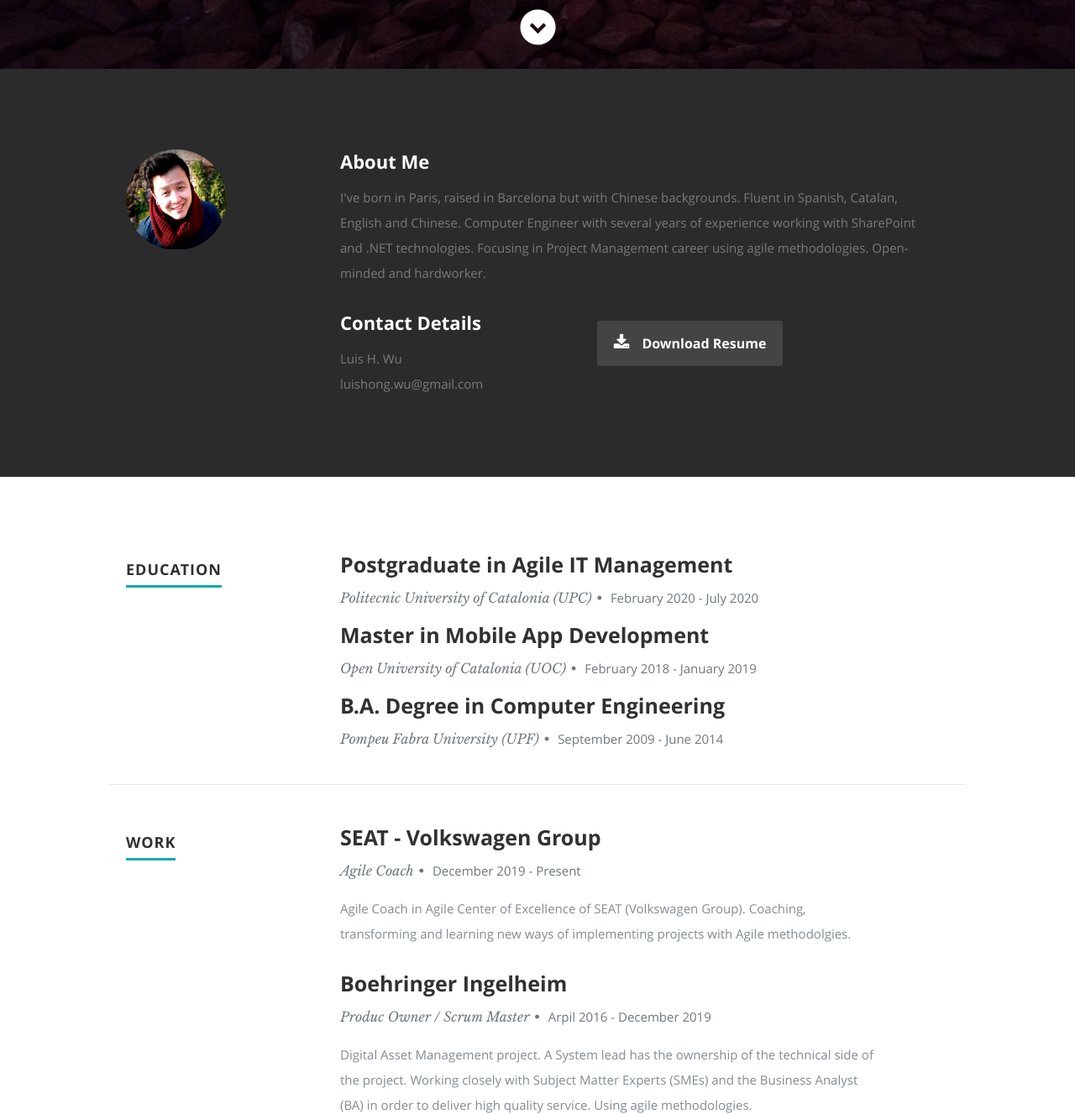
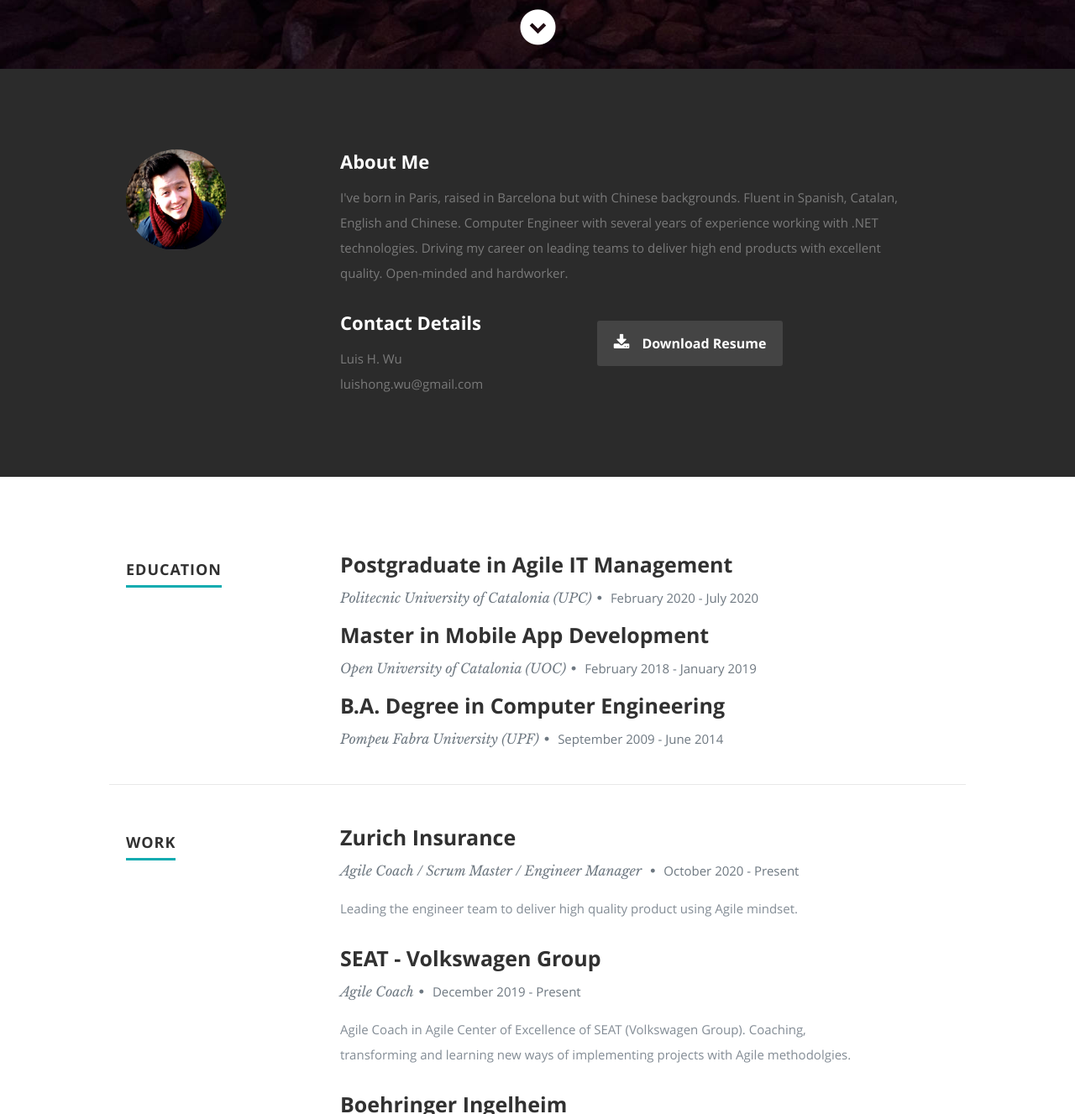
Before and after one commit to Otashi/luiswu.github.io, a plain HTML site: page index.html in a window 1280 px wide. Shown: the part 718-2045 px from the top of the page at 84% size. Drawn offline with nearby package versions, Linux system fonts and the light colour scheme.

Commit message:
Update index.html

```diff
--- a/index.html
+++ b/index.html
@@ -70,7 +70,7 @@
       <div class="row banner">
          <div class="banner-text">
             <h1 class="responsive-headline">Luis H. Wu</h1>
-            <h3>I'm a Barcelona based <span>IT Engineer</span>, <span>Technology addict</span> and <span>Agile evangelist</span> working as <span>Agile Coach</span> in top automotive group<a class="smoothscroll" href="#about"> start scrolling</a>
+            <h3>I'm a Barcelona based <span>IT Engineer</span>, <span>Technology addict</span> and <span>Agile evangelist</span> working as <span>Agile Coach / Scrum Master & Engineer Manager</span> in complex IT porducts<a class="smoothscroll" href="#about"> start scrolling</a>
             and learn more <a class="smoothscroll" href="#about">about me</a>.</h3>
             <hr />
             <ul class="social">
@@ -78,7 +78,7 @@
                <li><a href="https://twitter.com/LuisHWu" target="_blank"><i class="fa fa-twitter"></i></a></li>
                <li><a href="https://www.linkedin.com/in/luiswu/" target="_blank"><i class="fa fa-linkedin"></i></a></li>
                <li><a href="https://www.instagram.com/luishwu/" target="_blank"><i class="fa fa-instagram"></i></a></li>
-               <li><a href="https://github.com/Otashi" target="_blank"><i class="fa fa-github"></i></a></li>
+               <li><a href="https://github.com/LuisWu" target="_blank"><i class="fa fa-github"></i></a></li>
                <li><a href="skype:otashi86?userinfo"><i class="fa fa-skype"></i></a></li>
             </ul>
          </div>
@@ -108,7 +108,7 @@
             <h2>About Me</h2>
 
             <p>I've born in Paris, raised in Barcelona but with Chinese backgrounds. Fluent in Spanish, Catalan, English and Chinese. Computer Engineer with several years of experience
-               working with SharePoint and .NET technologies. Focusing in Project Management career using agile methodologies. Open-minded and hardworker.
+               working with .NET technologies. Driving my career on leading teams to deliver high end products with excellent quality. Open-minded and hardworker.
             </p>
 
             <div class="row">
@@ -126,7 +126,7 @@
 
                <div class="columns download">
                   <p>
-                     <a href="http://luishwu.com/cv/LuisWu.pdf" class="button" target="_blank"><i class="fa fa-download"></i>Download Resume</a>
+                     <a href="https://drive.google.com/file/d/1cM0iJsiRSSalbK_3sw2xMhS-5PoT1KJj/view?usp=sharing" class="button" target="_blank"><i class="fa fa-download"></i>Download Resume</a>
                   </p>
                </div>
 
@@ -201,6 +201,19 @@
          </div>
 
          <div class="nine columns main-col">
+		  <div class="row item">
+               <div class="twelve columns">
+
+                  <h3>Zurich Insurance</h3>
+                  <p class="info">Agile Coach / Scrum Master / Engineer Manager <span>&bull;</span> <em class="date">October 2020 - Present</em></p>
+
+                  <p>
+                     Leading the engineer team to deliver high quality product using Agile mindset.
+                  </p>
+
+               </div>
+
+		</div> <!-- item end -->
 
 		  <div class="row item">
 
```
